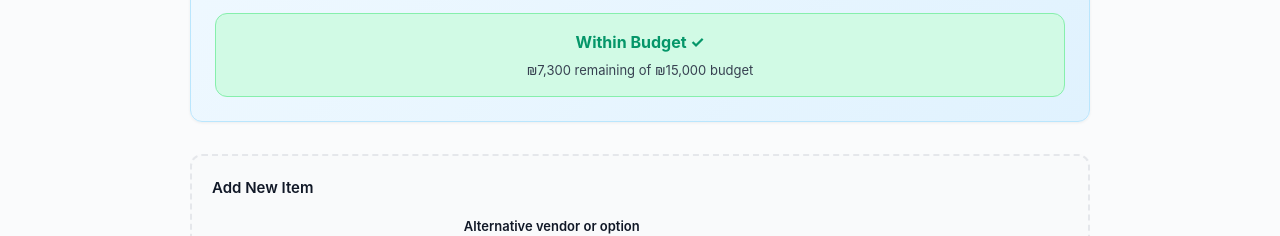
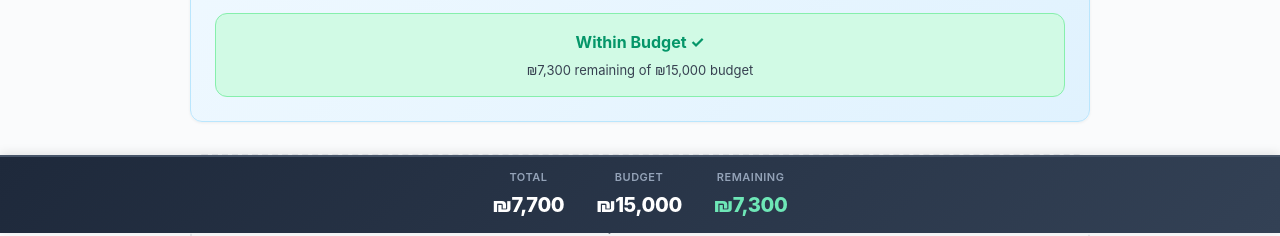
Before and after one commit to TTRivkaTeller/event-expense-calculator, a plain HTML site: page index.html in a window 1280 px wide. Shown: the part 567-803 px from the top of the page. Drawn offline with Linux system fonts and the light colour scheme.

Commit message:
Update index.html

```diff
--- a/index.html
+++ b/index.html
@@ -13,7 +13,7 @@
       font-family: -apple-system, BlinkMacSystemFont, "Segoe UI", Roboto, Arial, sans-serif;
     }
     body{ margin:0; background:var(--bg); color:var(--text); line-height: 1.6; }
-    .wrap{ max-width: 900px; margin: 0 auto; padding: 40px 20px 60px; }
+    .wrap{ max-width: 900px; margin: 0 auto; padding: 40px 20px 120px; }
 
     header{ text-align:center; margin-bottom: 48px; }
     h1{ font-size: 28px; margin:0 0 8px; font-weight: 700; letter-spacing:-.02em; }
@@ -160,6 +160,48 @@
       margin-top: 48px; text-align:center; font-size: 13px;
       color: var(--muted); padding-top: 24px; border-top: 1px solid var(--border);
     }
+    .fixedBanner{
+      position: fixed;
+      bottom: 0;
+      left: 0;
+      right: 0;
+      background: linear-gradient(135deg, #1e293b 0%, #334155 100%);
+      border-top: 2px solid #475569;
+      padding: 12px 20px;
+      box-shadow: 0 -2px 10px rgba(0,0,0,.1);
+      z-index: 1000;
+      display: flex;
+      align-items: center;
+      justify-content: center;
+      gap: 32px;
+      flex-wrap: wrap;
+    }
+    .bannerItem{
+      display: flex;
+      flex-direction: column;
+      align-items: center;
+      gap: 2px;
+    }
+    .bannerLabel{
+      font-size: 11px;
+      color: #94a3b8;
+      font-weight: 600;
+      text-transform: uppercase;
+      letter-spacing: 0.5px;
+    }
+    .bannerValue{
+      font-size: 20px;
+      font-weight: 800;
+      color: #fff;
+      letter-spacing: -.02em;
+    }
+    .bannerValue.good{ color: #6ee7b7; }
+    .bannerValue.bad{ color: #fca5a5; }
+
+    @media (max-width: 640px){
+      .fixedBanner{ gap: 20px; padding: 10px 16px; }
+      .bannerValue{ font-size: 18px; }
+    }
 
     @media (max-width: 640px){
       .wrap{ padding: 24px 16px 40px; }
@@ -168,6 +210,7 @@
       .addRow{ flex-direction:column; align-items:stretch; }
       .addRow .grow, .addRow .med, .addRow .small{ width: 100%; }
     }
+
   </style>
 </head>
 <body>
@@ -256,6 +299,21 @@
     <div class="footer">
       Your data is saved automatically in your browser
     </div>
+    <div class="fixedBanner" id="fixedBanner">
+      <div class="bannerItem">
+        <div class="bannerLabel">Total</div>
+        <div class="bannerValue" id="bannerTotal">₪0</div>
+      </div>
+      <div class="bannerItem">
+        <div class="bannerLabel">Budget</div>
+        <div class="bannerValue" id="bannerBudget">—</div>
+      </div>
+      <div class="bannerItem">
+        <div class="bannerLabel">Remaining</div>
+        <div class="bannerValue" id="bannerRemaining">—</div>
+      </div>
+    </div>
+
   </div>
 
   <script>
@@ -403,6 +461,20 @@
         budgetStatusLine.textContent = "Over Budget";
         budgetStatusSub.textContent = `${fmt(Math.abs(diff))} over ${fmt(b)} budget`;
       }
+      // Update fixed banner
+      document.getElementById("bannerTotal").textContent = fmt(total);
+
+      if(!b){
+        document.getElementById("bannerBudget").textContent = "—";
+        document.getElementById("bannerRemaining").textContent = "—";
+        document.getElementById("bannerRemaining").className = "bannerValue";
+      }else{
+        document.getElementById("bannerBudget").textContent = fmt(b);
+        const remainingEl = document.getElementById("bannerRemaining");
+        remainingEl.textContent = fmt(Math.abs(diff));
+        remainingEl.className = diff >= 0 ? "bannerValue good" : "bannerValue bad";
+      }
+
     }
 
     // ---------- Mutations ----------
```
